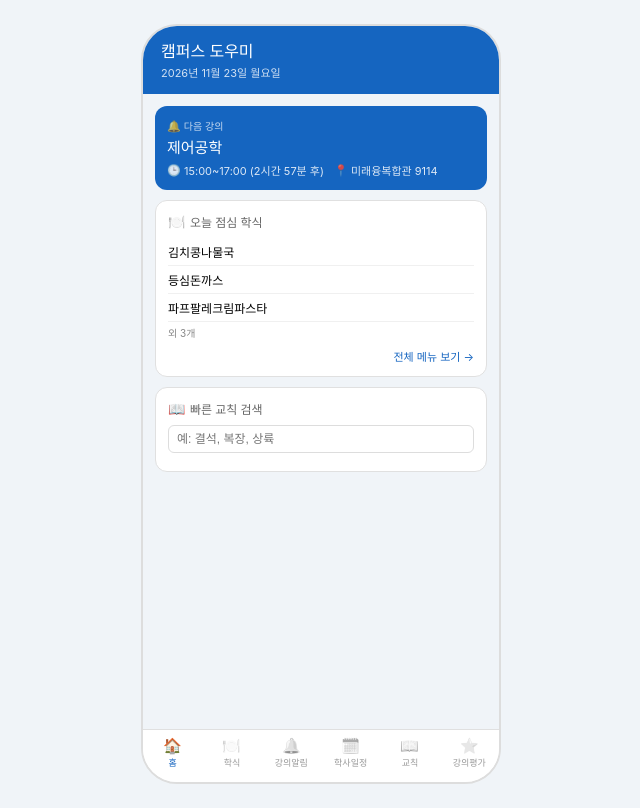
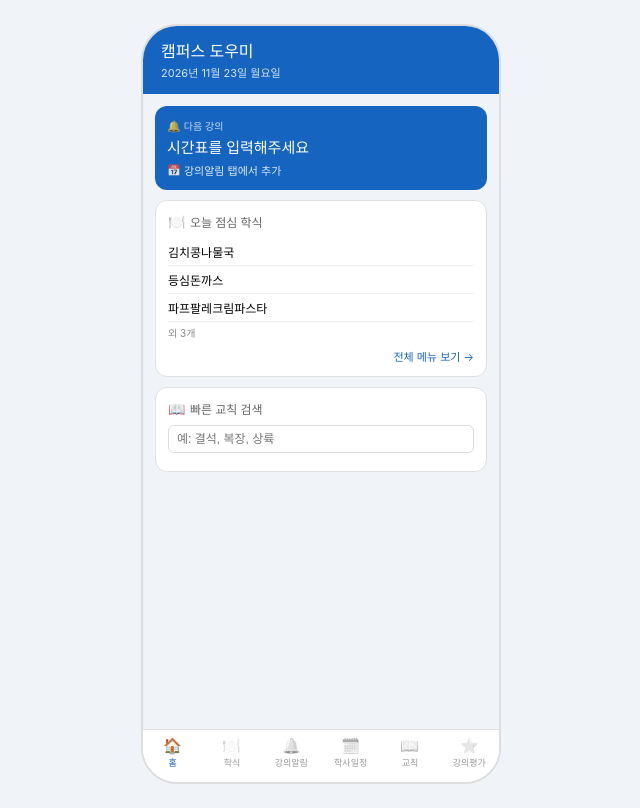
Before and after one commit to young022235-ctrl/mmu-campus, a website: page index.html in a window 1280 px wide. Shown: the whole page, without its empty margins (319-959 px from the left). Drawn offline with Linux system fonts and the light colour scheme.

Commit message:
새 사용자는 빈 시간표로 시작 (예시 시간표 제거)
Co-Authored-By: Claude Opus 5.5 <noreply@anthropic.com>
Claude-Session: https://claude.ai/code/session_013p1kGcBSQJuydAnhjCZimF

```diff
--- a/index.html
+++ b/index.html
@@ -406,24 +406,14 @@ const quickData=[
   {q:'부정',a:'시험 부정행위 시 해당 학기 전 과목 F학점입니다.'},
 ];
 
-// ── 시간표 기본 데이터 ────────────────────────────────────────
-// 내가 고친 시간표는 이 기기에 저장되고, 없으면 아래 기본 시간표를 쓴다.
+// ── 시간표 데이터 ────────────────────────────────────────────
+// 시간표는 각 기기에만 저장된다. 처음 쓰는 사람은 빈 시간표로 시작한다.
 function loadClasses(){try{const v=JSON.parse(localStorage.getItem('classes')||'null');return Array.isArray(v)?v:null;}catch(e){return null;}}
 function saveClasses(){try{localStorage.setItem('classes',JSON.stringify(classes));}catch(e){}if(typeof syncServer==='function')syncServer();}
 const pToTime=p=>{const s=9*60+(p-1)*60;return`${String(Math.floor(s/60)).padStart(2,'0')}:${String(s%60).padStart(2,'0')}`};
 const pToEnd=p=>{const e=9*60+p*60;return`${String(Math.floor(e/60)).padStart(2,'0')}:${String(e%60).padStart(2,'0')}`};
 
-let classes=loadClasses()||[
-  {n:'갑판기기와하역제어',days:['화'],dayStr:'화',start:pToTime(1),end:pToEnd(2),room:'미래융복합관 9109',on:true,id:1},
-  {n:'선박자동화및네트워크',days:['수'],dayStr:'수',start:pToTime(1),end:pToEnd(3),room:'미래융복합관 9117',on:true,id:2},
-  {n:'선체구조및복원성',days:['목'],dayStr:'목',start:pToTime(1),end:pToEnd(2),room:'미래융복합관 9108',on:true,id:3},
-  {n:'제어공학',days:['화'],dayStr:'화',start:pToTime(3),end:pToEnd(3),room:'미래융복합관 9110',on:true,id:4},
-  {n:'금속재료공학',days:['금'],dayStr:'금',start:pToTime(5),end:pToEnd(5),room:'미래융복합관 9113',on:true,id:5},
-  {n:'캡스톤디자인II',days:['화'],dayStr:'화',start:pToTime(6),end:pToEnd(8),room:'글로벌창의융합관 8103',on:true,id:6},
-  {n:'금속재료공학',days:['수'],dayStr:'수',start:pToTime(6),end:pToEnd(7),room:'미래융복합관 9112',on:true,id:7},
-  {n:'외연기관',days:['금'],dayStr:'금',start:pToTime(6),end:pToEnd(7),room:'미래융복합관 9111',on:true,id:8},
-  {n:'제어공학',days:['월'],dayStr:'월',start:pToTime(7),end:pToEnd(8),room:'미래융복합관 9114',on:true,id:9},
-];
+let classes=loadClasses()||[];
 
 // ── 탭 전환 ──────────────────────────────────────────────────
 const TABS=['home','food','alarm','schedule','rules','review'];
@@ -488,7 +478,7 @@ function deleteClass(id){classes=classes.filter(c=>c.id!==id);saveClasses();rend
 function toggleClass(id){const c=classes.find(x=>x.id===id);if(c)c.on=!c.on;saveClasses();renderClasses();}
 function renderClasses(){
   const el=document.getElementById('classList');
-  if(!classes.length){el.innerHTML=`<div class="empty-state"><i class="ic">📭</i>강의를 추가해주세요.</div>`;return;}
+  if(!classes.length){el.innerHTML=`<div class="empty-state"><i class="ic">📭</i>아직 시간표가 없어요.<br>위에서 학사행정 시간표 캡처를 올리거나 직접 추가해주세요.</div>`;return;}
   el.innerHTML=classes.map(c=>`<div class="alarm-item">
     <div><div class="cn">${c.n}</div><div class="tr">${c.dayStr} ${c.start}~${c.end}${c.room?' · '+c.room:''}</div></div>
     <div style="display:flex;align-items:center;gap:6px">
```
